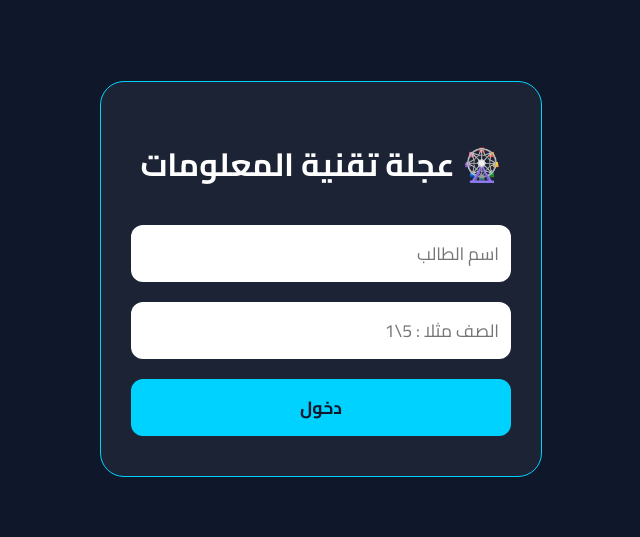
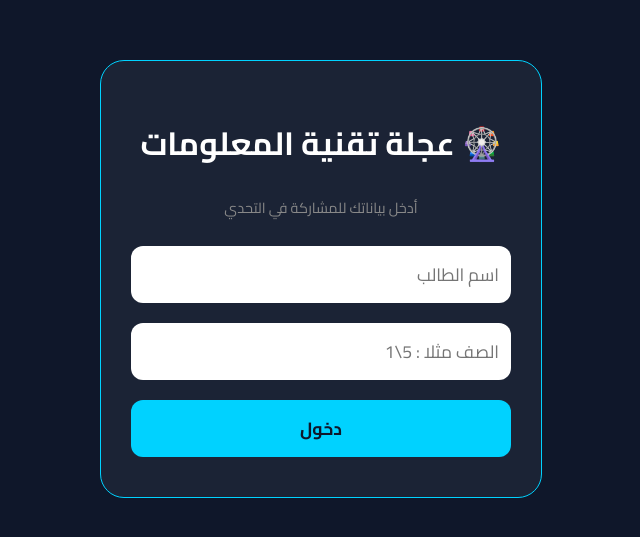
Before and after one commit to Sa99181513/Tech-Game, a plain HTML site: page index.html in a window 1280 px wide. Shown: the part 121-658 px from the top of the page, without its empty margins (319-959 px from the left). Drawn offline with nearby package versions, Linux system fonts and the light colour scheme.

Commit message:
Update index.html

```diff
--- a/index.html
+++ b/index.html
@@ -78,7 +78,7 @@
     <div id="startScreen">
         <div class="login-card">
             <h1 id="gameTitle" style="cursor: pointer; user-select: none;">🎡 عجلة تقنية المعلومات</h1>
-            <p style="font-size: 0.9rem; color: #888;"></p>
+            <p style="font-size: 0.9rem; color: #888;">أدخل بياناتك للمشاركة في التحدي</p>
             <input type="text" id="pName" placeholder="اسم الطالب">
             <input type="text" id="pClass" placeholder="الصف مثلا : 5\1">
             <button class="main-btn" onclick="startGame()">دخول</button>
```
